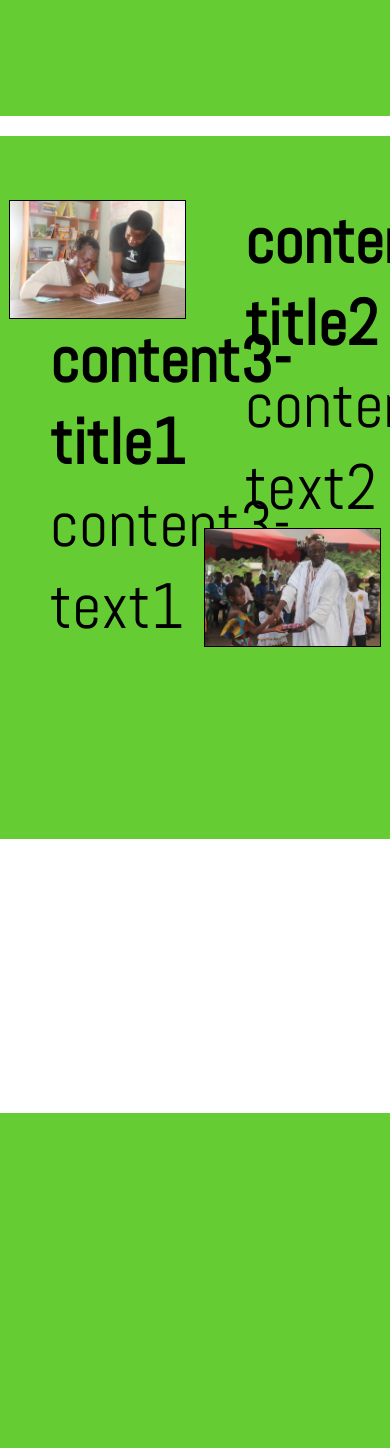
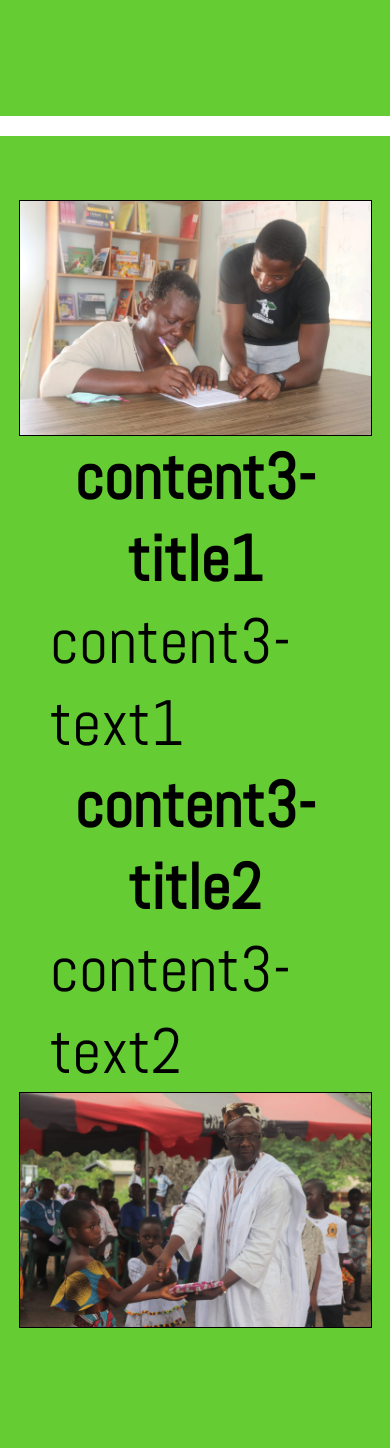
Before and after one commit to Lightshadow244/HoPe, a Django app: template HoPe/Foerder/templates/Foerder/index.html in a window 390 px wide; the page is wider, and only the part inside the window is pictured. Shown: the part 4377-5825 px from the top of that part. Before the commit the page ends 5490 px from the top of that part, so only its background shows below. Run offline with Django 3.2, Linux system fonts and the light colour scheme; the template is opened without the code that fills it, so the values that code supplies are empty.

Commit message:
Update custom.css

```diff
--- a/HoPe/static/css/custom.css
+++ b/HoPe/static/css/custom.css
@@ -438,4 +438,10 @@ h4 {
 	.table .tr{
 		margin-top:20px
 	}
+	.content-left{
+		width: 100%;
+	}
+	.content-right{
+		width: 100%;
+	}
 }
```
